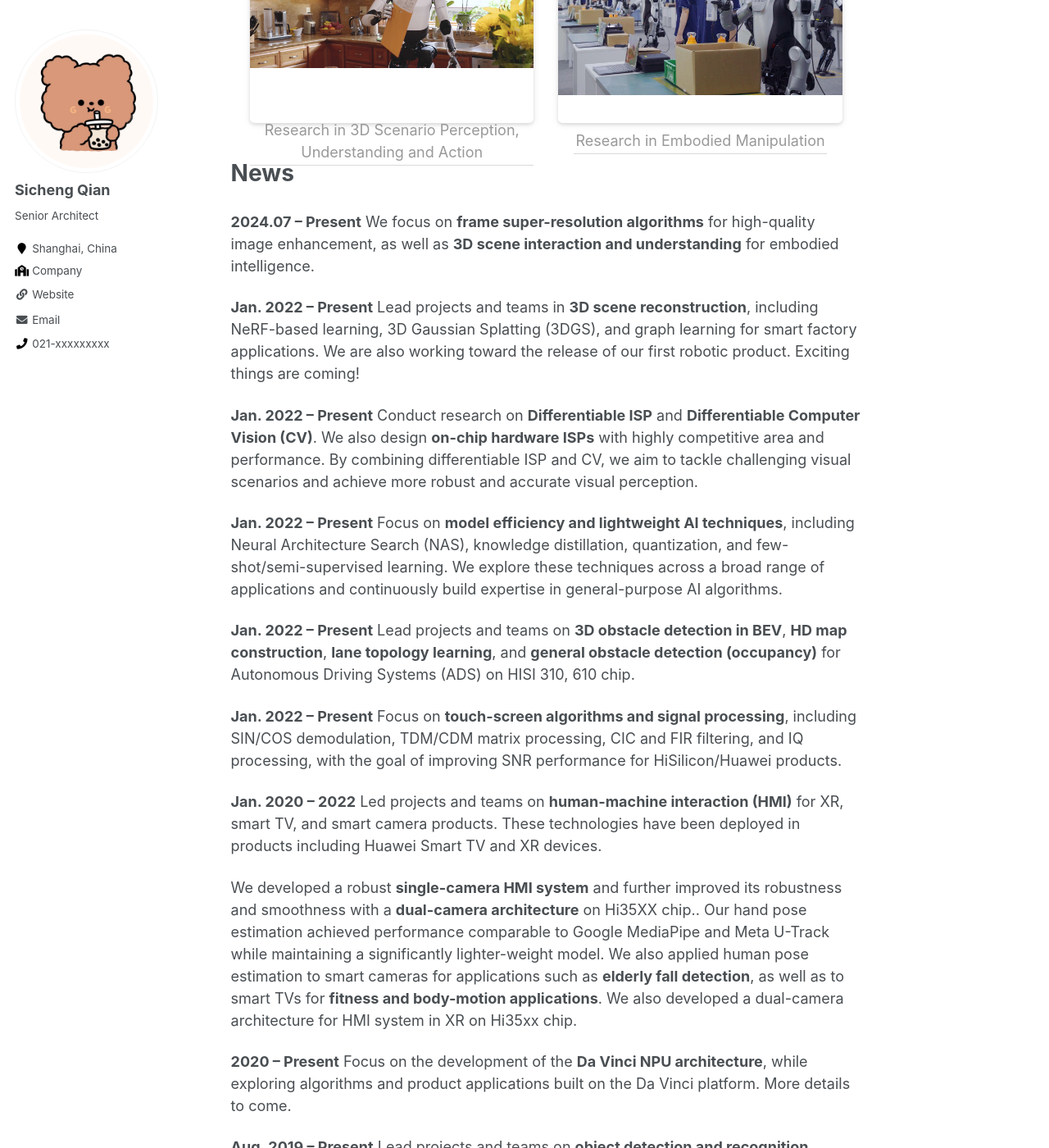
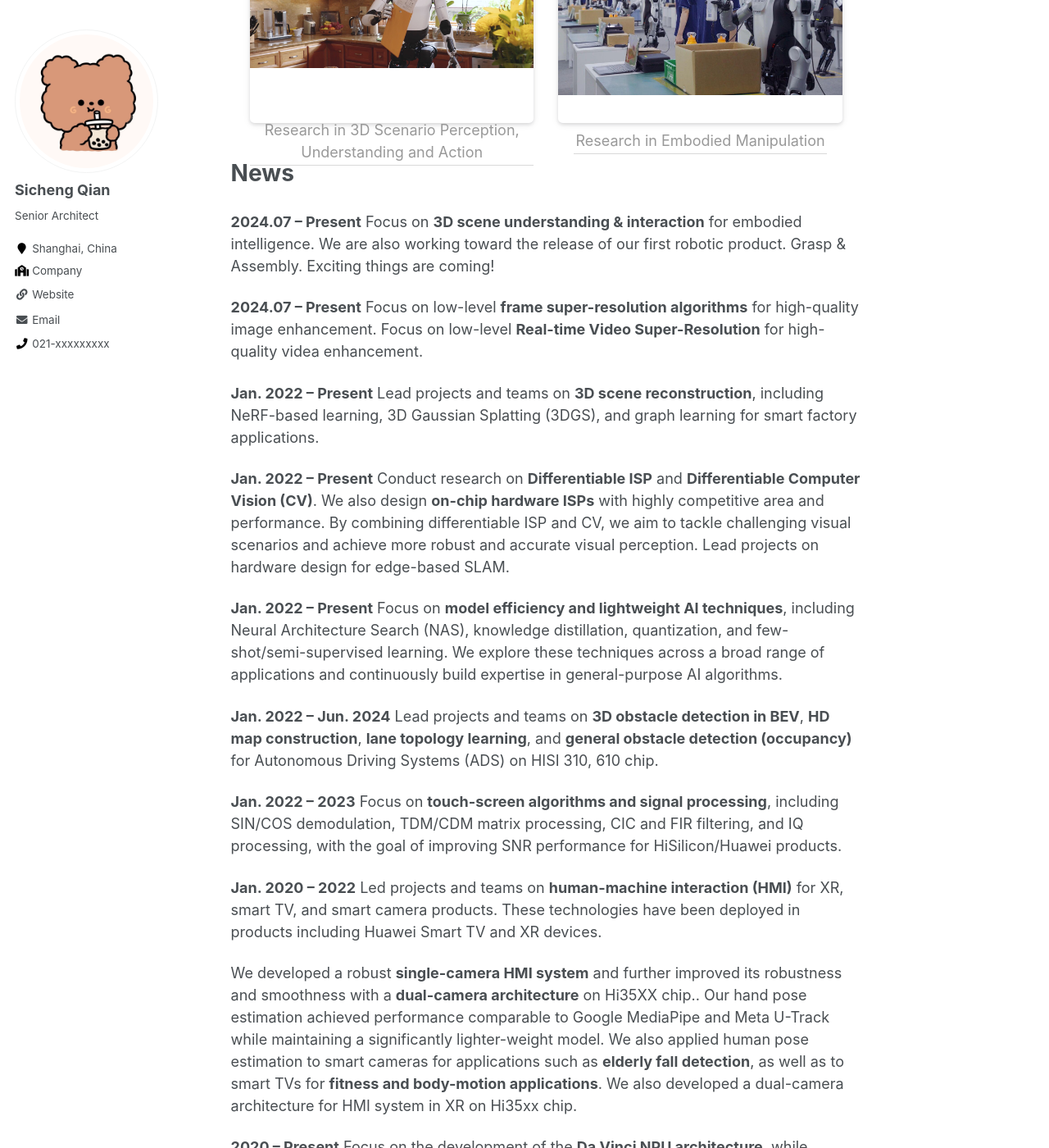
Before and after one commit to aqsc/aqsc.github.io, a Jekyll site: the page built from _pages/about.md, in a window 1280 px wide and 1400 px high, scrolled down 760 px. Shown: the whole window at 82% size. Built offline with Jekyll 4.4.1, drawn with Linux system fonts in a browser that asks for light colours; some of the changed text lies outside the part shown.

Commit message:
Revise project details and focus areas in about.md
Updated project descriptions and timelines for clarity and accuracy, including focus areas on 3D scene understanding, frame super-resolution algorithms, and hardware design for edge-based SLAM.

```diff
--- a/_pages/about.md
+++ b/_pages/about.md
@@ -112,21 +112,26 @@ Dr. Sicheng Qian, dedicated in COMPUTER VISOIN AND SHAPE UNDERSTANDING. xxxxxx.
 # News
 
 **2024.07 – Present**
-We focus on **frame super-resolution algorithms** for high-quality image enhancement, as well as **3D scene interaction and understanding** for embodied intelligence.
+Focus on **3D scene understanding & interaction** for embodied intelligence. We are also working toward the release of our first robotic product. Grasp & Assembly. Exciting things are coming!
+
+**2024.07 – Present**
+Focus on low-level **frame super-resolution algorithms** for high-quality image enhancement.
+Focus on low-level **Real-time Video Super-Resolution** for high-quality videa enhancement.
 
 **Jan. 2022 – Present**
-Lead projects and teams in **3D scene reconstruction**, including NeRF-based learning, 3D Gaussian Splatting (3DGS), and graph learning for smart factory applications. We are also working toward the release of our first robotic product. Exciting things are coming!
+Lead projects and teams on **3D scene reconstruction**, including NeRF-based learning, 3D Gaussian Splatting (3DGS), and graph learning for smart factory applications.
 
 **Jan. 2022 – Present**
 Conduct research on **Differentiable ISP** and **Differentiable Computer Vision (CV)**. We also design **on-chip hardware ISPs** with highly competitive area and performance. By combining differentiable ISP and CV, we aim to tackle challenging visual scenarios and achieve more robust and accurate visual perception.
+Lead projects on hardware design for edge-based SLAM.
 
 **Jan. 2022 – Present**
 Focus on **model efficiency and lightweight AI techniques**, including Neural Architecture Search (NAS), knowledge distillation, quantization, and few-shot/semi-supervised learning. We explore these techniques across a broad range of applications and continuously build expertise in general-purpose AI algorithms.
 
-**Jan. 2022 – Present**
+**Jan. 2022 – Jun. 2024**
 Lead projects and teams on **3D obstacle detection in BEV**, **HD map construction**, **lane topology learning**, and **general obstacle detection (occupancy)** for Autonomous Driving Systems (ADS) on HISI 310, 610 chip.
 
-**Jan. 2022 – Present**
+**Jan. 2022 – 2023**
 Focus on **touch-screen algorithms and signal processing**, including SIN/COS demodulation, TDM/CDM matrix processing, CIC and FIR filtering, and IQ processing, with the goal of improving SNR performance for HiSilicon/Huawei products.
 
 **Jan. 2020 – 2022**
@@ -137,6 +142,7 @@ We also developed a dual-camera architecture for HMI system in XR on Hi35xx chip
 
 **2020 – Present**
 Focus on the development of the **Da Vinci NPU architecture**, while exploring algorithms and product applications built on the Da Vinci platform. More details to come.
+Focus on the development of the "SOC architecture and application", including the subsystems like isp, dpu, cpu, CV, NPU, DSP, memory and so on.
 
 **Aug. 2019 – Present**
 Lead projects and teams on **object detection and recognition, semantic segmentation, and instance segmentation** for consumer products across a series of edge AI chips, including but not limited to **HI3796CV300, Hi3556V200, Hi3519AV100, Hi3516DV300, and Hi3559AV**.
```
